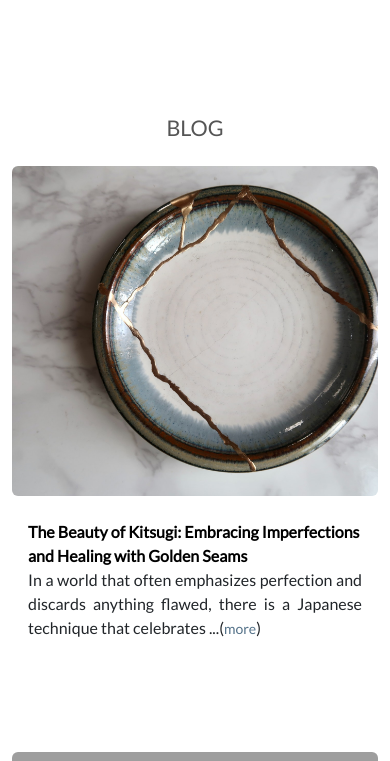
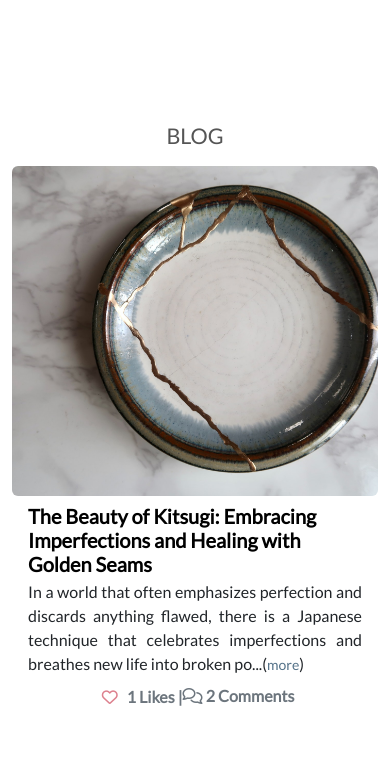
Before and after one commit to dimicoding/ClayCafe, a Django app: page /blog/ in a window 390 px wide. Shown: the top 761 px of the page. Run offline with Django 3.2, Linux system fonts and the light colour scheme; a user stored in the database is signed in; data comes from the database, SQL or seed files in the repository; both versions use the stored data as it was after the commit; some libraries are stand-ins or nearby versions; grey boxes are pictures that could not be loaded.

Commit message:
Add styles to blog detailed view

```diff
--- a/blog/templates/blog/blog.html
+++ b/blog/templates/blog/blog.html
@@ -9,26 +9,55 @@
 <div class="container">
     <div class="row">
         <div class="col text-center">
-            <h4 class="logo-font mt-3">Blog</h4>
+            <h4 class="logo-font my-4">Blog</h4>
         </div>
     </div>
     <div class="row row-cols-1 row-cols-md-2 g-4">
         {% for blog in object_list %}
-            <div class="col-12 col-md-8 offset-md-2 col-xl-6 offset-xl-3">
+            <div class="col-12 col-md-8 offset-md-2 col-xl-6 offset-xl-3 mt-0">
                 <div class="card h-100 border-0">
                     {% if blog.featured_image %}
-                    <a href="">
-                        <img class="card-img-top rounded responsive-img my-3" width="500" height="330"
+                    <a href="{% url 'the_blog' blog.pk %}">
+                        <img class="card-img-top rounded responsive-img mt-3" width="500" height="330"
                             src="{{ blog.featured_image.url }}" alt="{{ blog.title }}"
                             style="object-fit:cover; object-position: center;">
                     </a>
                     {% endif %}
                     <div class="card-footer bg-white pt-0 border-0 text-left">
                         <div class="row">
-                            <div class="col mb-5">
-                                <p class="mb-0 mt-2"><strong><a class="mainnav-clr" href="">{{ blog.title }}</a></strong></p>
-                                <p class="custom-m-2">{{  blog.content|slice:":120"|safe }}...(<a class="small more" href="">more</a>)</p>
+                            <div class="col">
+                                <h5 class="mb-0 mt-2"><strong><a class="mainnav-clr" href="{% url 'the_blog' blog.pk %}">{{ blog.title }}</a></strong></h5>
+                                <p class="custom-m-2 mt-1 mb-0">{{  blog.content|slice:":170"|safe }}...(<a class="small more" href="{% url 'the_blog' blog.pk %}">more</a>)</p>
                             </div>
+                        </div>
+                    </div>
+                    <div class="mb-5 d-flex justify-content-center">
+                        <div class="row">
+                            <!-- Display likes -->
+                            <strong class="likes-container">
+                                {% if user.is_authenticated %}
+                                <form class="d-inline" action="{% url 'blog_like' blog.pk %}" method="POST">
+                                     {% csrf_token %}
+                                     {% if liked %}
+                                     <button type="submit" name="blog_id" value="{{ blog.id }}" class="btn-like"><i class="fas fa-heart"></i></button>
+                                     {% else %}
+                                     <button type="submit" name="blog_id" value="{{ blog.id }}" class="btn-like"><i class="far fa-heart"></i></button>
+                                     {% endif %}
+                                </form>
+                                {% else %}
+                                <span class="text-secondary"><a href="{% url 'account_login' %}"><i class="far fa-heart"></i></a></span>
+                                {% endif %}
+                                <span class="text-secondary">{{ blog.number_likes }} Likes |  </span>
+                            </strong>
+
+                        </div>
+                        <div>
+                            <!-- Display comments -->
+                            {% with blog.comments.count as total_comments %}
+                                <strong >
+                                    <span>  <i class="far fa-comments text-secondary"> </i><a class="text-secondary ml-3" href="#comment"> {{ total_comments }} Comments</a></span>
+                                </strong>
+                            {% endwith %}
                         </div>
                     </div>
                 </div>
--- a/blog/urls.py
+++ b/blog/urls.py
@@ -1,9 +1,11 @@
 from django.urls import path
 from . import views
-from .views import HomeView
+from .views import HomeView, BlogDetailView, BlogLike
 
 
 urlpatterns = [
     # path('', views.blog, name="blog"),
     path("", HomeView.as_view(), name="blog"),
+    path("recipe/<int:pk>", BlogDetailView.as_view(), name="the_blog"),
+    path("like/<int:pk>", BlogLike, name="blog_like"),
 ]
--- a/blog/views.py
+++ b/blog/views.py
@@ -1,6 +1,9 @@
-from django.shortcuts import render
-from django.views.generic import ListView
+from django.shortcuts import render, get_object_or_404, reverse
+from django.http import HttpResponseRedirect
+from django.views.generic import ListView, DetailView
 from .models import Blog, Comment
+from .forms import CommentForm
+from django.contrib import messages
 # Create your views here.
 
 def blog(request):
@@ -17,9 +20,57 @@ class HomeView(ListView):
     template_name = "blog/blog.html"
     ordering = ["created_blog"]
 
-    # Dropdown menu list
-    # def get_context_data(self, *args, **kwargs):
-    #     cat_list = Category.objects.all()
-    #     context = super(HomeView, self).get_context_data(*args, **kwargs)
-    #     context["cat_list"] = cat_list
-    #     return context
+
+class BlogDetailView(DetailView):
+    model = Blog
+    template_name = "blog/blog-detail.html"
+
+    def get_context_data(self, *args, **kwargs):
+        """Dropdown menu list"""
+        context = super(BlogDetailView, self).get_context_data(*args, **kwargs)
+
+        """ Indentify the specific post place"""
+        place = get_object_or_404(Blog, id=self.kwargs["pk"])
+        number_likes = place.number_likes()
+
+        comments = Comment.objects.filter(approved=True).order_by("created_on")
+
+        if self.request.user.is_authenticated:
+            context["comment_form"] = CommentForm(instance=self.request.user)
+
+        liked = False
+        if place.likes.filter(id=self.request.user.id).exists():
+            liked = True
+
+        context["number_likes"] = number_likes
+        context["liked"] = liked
+        context["comments"] = comments
+        return context
+
+    def post(self, request, *args, **kwargs):
+        new_comment = Comment(
+            body=request.POST.get("body"),
+            name=self.request.user,
+            post=self.get_object(),
+        )
+        new_comment.save()
+        messages.success(
+            request,
+            "Your comment was successfully submitted! Awaiting approval."
+        )
+        return self.get(self, request, *args, **kwargs)
+
+
+def BlogLike(request, pk):
+    """Defining Like View"""
+
+    post = get_object_or_404(Blog, id=request.POST.get("blog_id"))
+    liked = False
+    if post.likes.filter(id=request.user.id).exists():
+        post.likes.remove(request.user)
+        liked = False
+    else:
+        post.likes.add(request.user)
+        liked = True
+
+    return HttpResponseRedirect(reverse("the_blog", args=[str(pk)]))
--- a/static/css/style.css
+++ b/static/css/style.css
@@ -130,6 +130,20 @@ body {
 }
 .form-bckg{
     background: #E1D4BB;
+}
+/*______________________________________ Like Heart ___________________________________________________________*/
+
+.btn-like {
+    color: #DD818E;
+    border: none;
+    background: transparent;
+}
+
+.btn-like:hover,
+.btn-like:active {
+    color: #DD818E;
+    background: transparent;
+    border: none;
 }
 
 /* __________________style text/img hero img__________________________ */
```
Also changed, not shown: blog/forms.py (added, +18 -0 lines), blog/templates/blog/blog-detail.html (added, +123 -0 lines), db.sqlite3.
